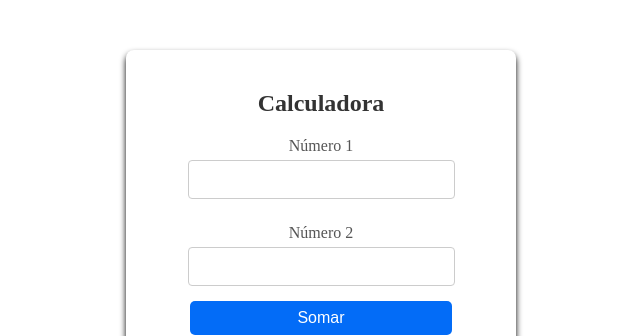
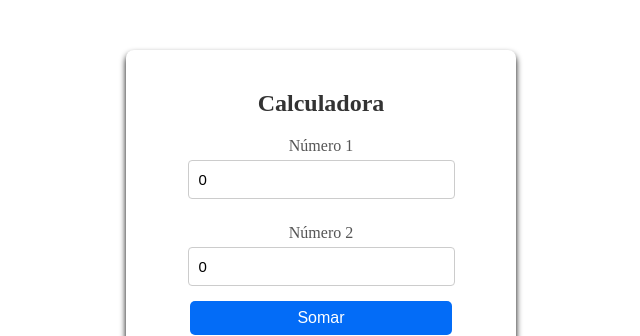
Before and after one commit to FidelMaluto/Angular, an Angular app in the folder conceitos-basicos/: page / in a window 1280 px wide. Shown: the top 336 px of the page, without its empty margins (319-959 px from the left). Built offline with nearby package versions, Linux system fonts and the light colour scheme.

Commit message:
refactor: Adicionando a função da soma!

```diff
--- a/conceitos-basicos/src/app/calculadora/calculadora.component.html
+++ b/conceitos-basicos/src/app/calculadora/calculadora.component.html
@@ -1,13 +1,13 @@
 <div class="container">
     <div class="form-box">
-        <form>
+        <form #frm="ngForm">
             <h2>Calculadora</h2>
 
             <label for="num1">Número 1</label>
-            <input type="number" id="num1" name="num1">
+            <input type="number" id="num1" name="num1" [(ngModel)]="num1" />
 
             <label for="num2">Número 2</label>
-            <input type="number" id="num2" name="num2">
+            <input type="number" id="num2" name="num2" [(ngModel)]="num2" />
 
             <button type="button" (click)="calcularResultado()">Somar</button>
 
--- a/conceitos-basicos/src/app/calculadora/calculadora.component.ts
+++ b/conceitos-basicos/src/app/calculadora/calculadora.component.ts
@@ -1,8 +1,9 @@
 import { Component } from '@angular/core';
+import { FormsModule } from '@angular/forms';
 
 @Component({
   selector: 'app-calculadora',
-  imports: [],
+  imports: [ FormsModule ],
   templateUrl: './calculadora.component.html',
   styleUrl: './calculadora.component.scss'
 })
```
